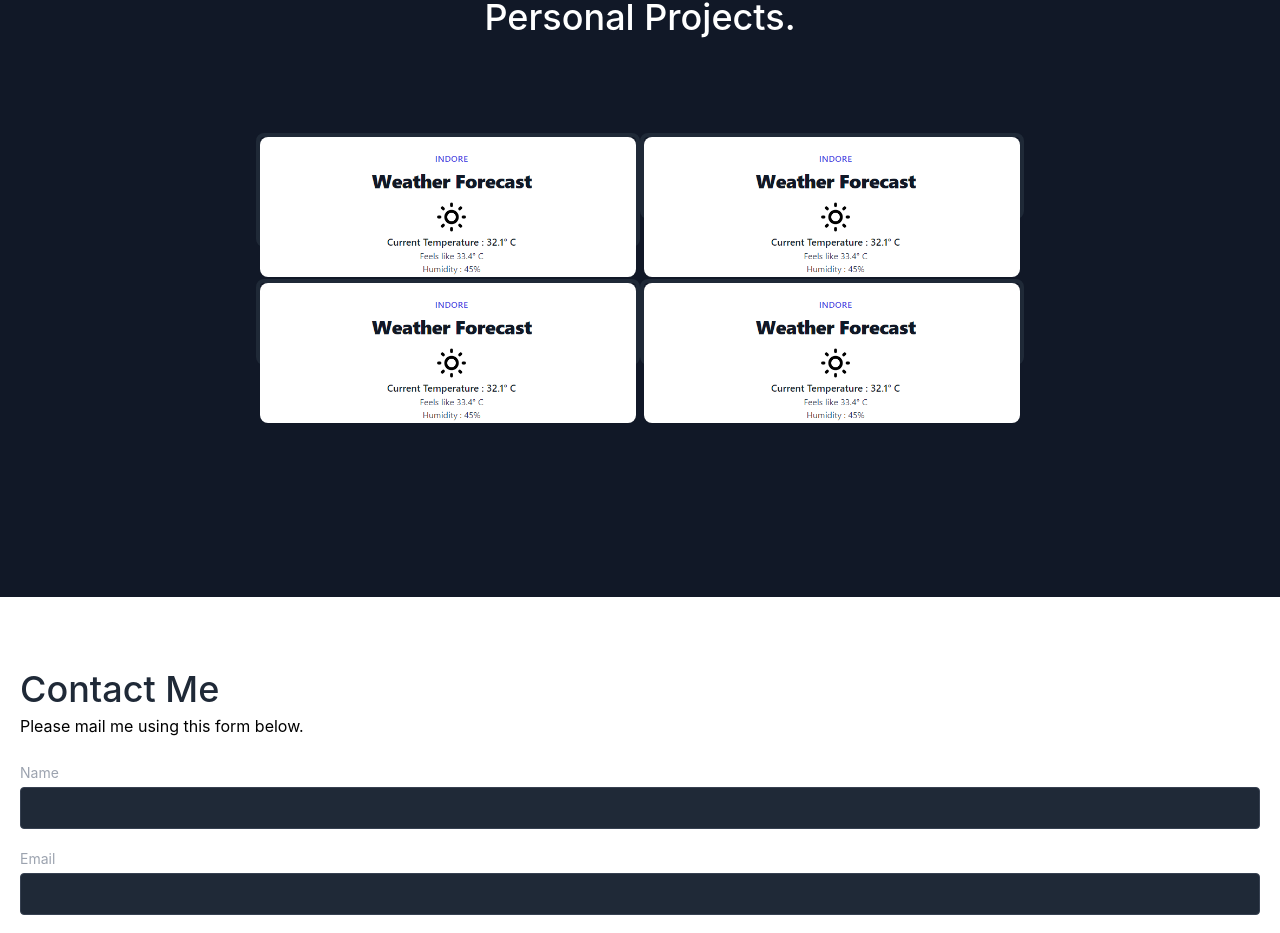
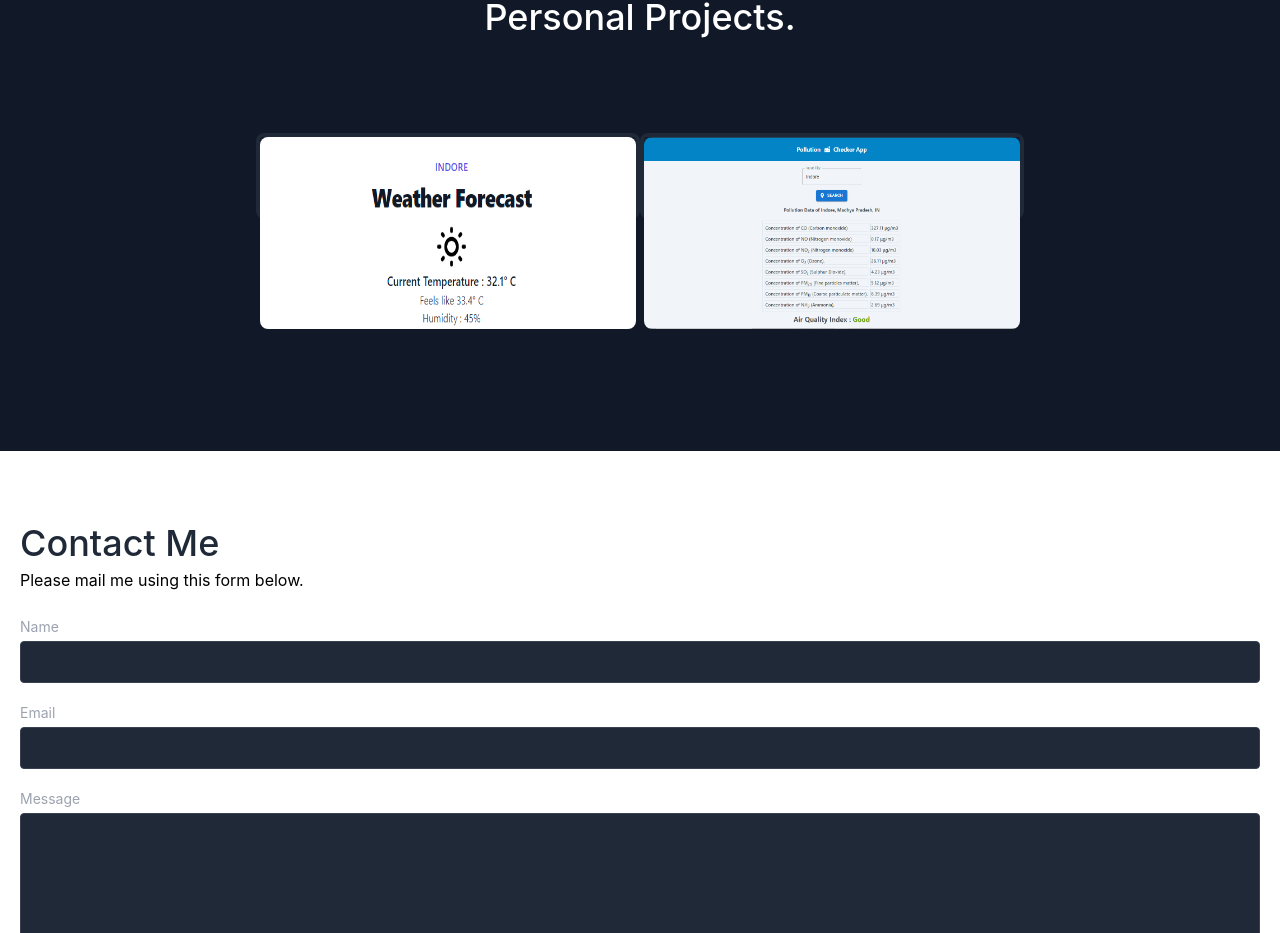
Before and after one commit to 07kunal98/portfolio, a React (Create React App) app: page / in a window 1280 px wide. Shown: the part 2217-3150 px from the top of the page. Built offline with nearby package versions, Linux system fonts and the light colour scheme.

Commit message:
Added a new Project

```diff
--- a/src/components/Projects.js
+++ b/src/components/Projects.js
@@ -27,7 +27,7 @@ export default function Work() {
 
             <div className="rounded-lg relative border-4 border-gray-800 hover:bg-gray-900 ">
               <div className="hover:opacity-0">
-              <img className="absolute inset-0 w-full object-contain object-center rounded-lg"
+              <img className="absolute t-0 h-48 w-96 rounded-lg"
               src={projects.image} alt="project pic"/>
               </div>
               <h2 className="tracking-widest text-sm title-font font-medium text-green-400 mb-1">
--- a/src/projectdata.js
+++ b/src/projectdata.js
@@ -3,7 +3,7 @@ export const projects = [
     {
       id : 1,
       title: "Weather Forecast App",
-      subtitle: "Shows Weather and Pollution related Information  ",
+      subtitle: "Shows Weather related Information  ",
       description:
         "Build using React and Tailwind CSS",
       image: require('./dataimgs/weatherapp.png'),
@@ -12,32 +12,15 @@ export const projects = [
 
     {
         id : 2,
-        title: "Dummy Data",
-        subtitle: "Dummy Data",
+        title: "Pollution Checker App",
+        subtitle: "Shows Pollution Related Details",
         description:
-          "Dummy Data",
-        image: require('./dataimgs/weatherapp.png'),
-        link: "",
+          "Build using React, Tailwind CSS and Material UI",
+        image: require('./dataimgs/pollutioncheckerapp-min.PNG'),
+        link: "https://pollutionchecker.netlify.app",
       },
 
-      {
-        id : 3,
-        title: "Dummy Data",
-        subtitle: "Dummy Data",
-        description:
-          "Dummy Data",
-        image: require('./dataimgs/weatherapp.png'),
-        link: "",
-      },
-      {
-        id : 4,
-        title: "Dummy Data",
-        subtitle: "Dummy Data",
-        description:
-          "Build using React and Tailwind CSS",
-        image: require('./dataimgs/weatherapp.png'),
-        link: "",
-      }
+
 
 
 
```
Also changed, not shown: src/dataimgs/pollutioncheckerapp-min.PNG (added).
